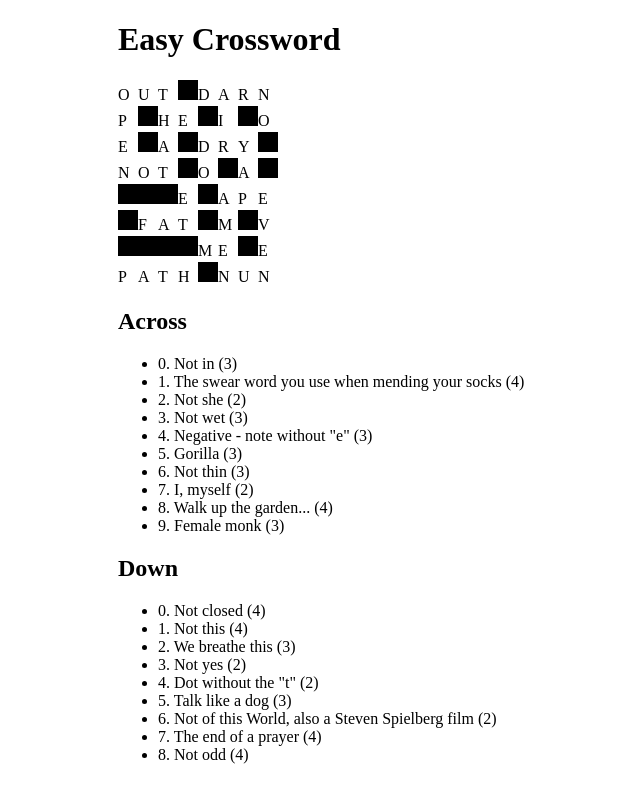
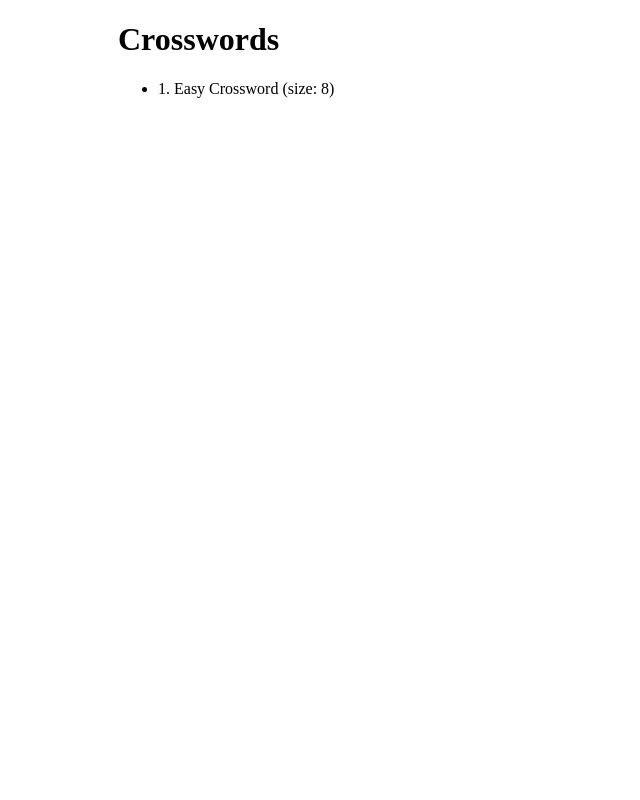
Before and after one commit to AnthonyPengelly/crossword, a React app: page / in a window 1280 px wide. Shown: the whole page, without its empty margins (34-674 px from the left). Built offline with nearby package versions, Linux system fonts and the light colour scheme.

Commit message:
Created a list of crosswords

```diff
--- a/src/components/clue.tsx
+++ b/src/components/clue.tsx
@@ -16,7 +16,7 @@ export default class Clue extends React.Component<ClueProps, {}> {
     render(): JSX.Element {
         return (
             <li className="clue" onClick={this.selectClue}>
-                {this.props.index}. {this.props.clue.clue} ({this.props.clue.length})
+                {this.props.index + 1}. {this.props.clue.clue} ({this.props.clue.length})
             </li>
         );
     }
--- /dev/null
+++ b/src/components/crosswordList.tsx
@@ -0,0 +1,28 @@
+import * as React from "react";
+import Crossword from "../models/crossword";
+import testCrossword from "../testCrossword";
+
+interface CrosswordListState {
+    crosswords: Crossword[];
+}
+
+export default class CrosswordList extends React.Component<{}, CrosswordListState> {
+    constructor(props: {}) {
+        super(props);
+        this.state = {crosswords: [testCrossword]};
+    }
+
+    render(): JSX.Element {
+        const crosswordList = this.state.crosswords.map((crossword, index) => (
+            <li key={index}>{index + 1}. {crossword.name} (size: {crossword.size})</li>
+        ));
+        return (
+            <div id="content">
+                <h1>Crosswords</h1>
+                <ul>
+                    {crosswordList}
+                </ul>
+            </div>
+        );
+    }
+}
--- a/src/index.tsx
+++ b/src/index.tsx
@@ -1,12 +1,9 @@
 import * as React from "react";
 import * as ReactDOM from "react-dom";
 
-import Crossword from "./components/crossword";
-import CrosswordModel from "./models/crossword";
-import Direction from "./models/direction";
-import testCrossword from "./testCrossword";
+import CrosswordList from "./components/crosswordList";
 
 ReactDOM.render(
-    <Crossword crossword={testCrossword} />,
+    <CrosswordList />,
     document.getElementById("react-body")
 );
```
